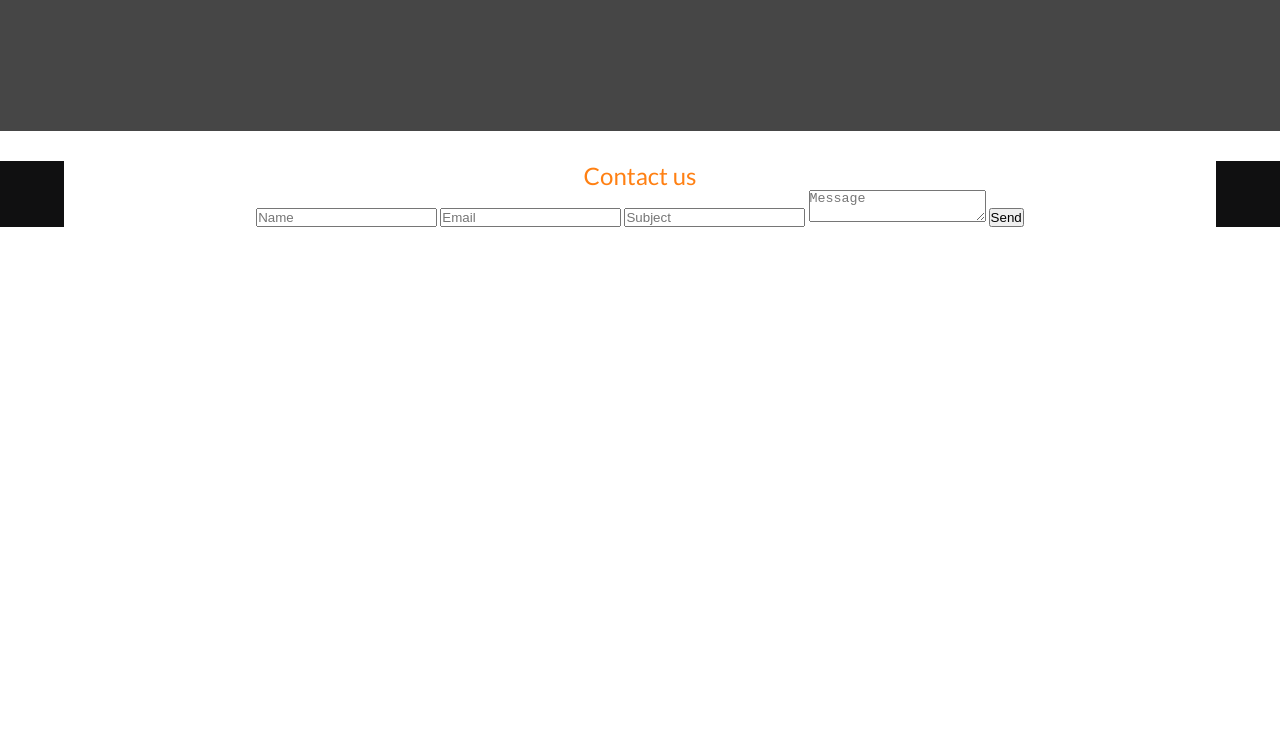
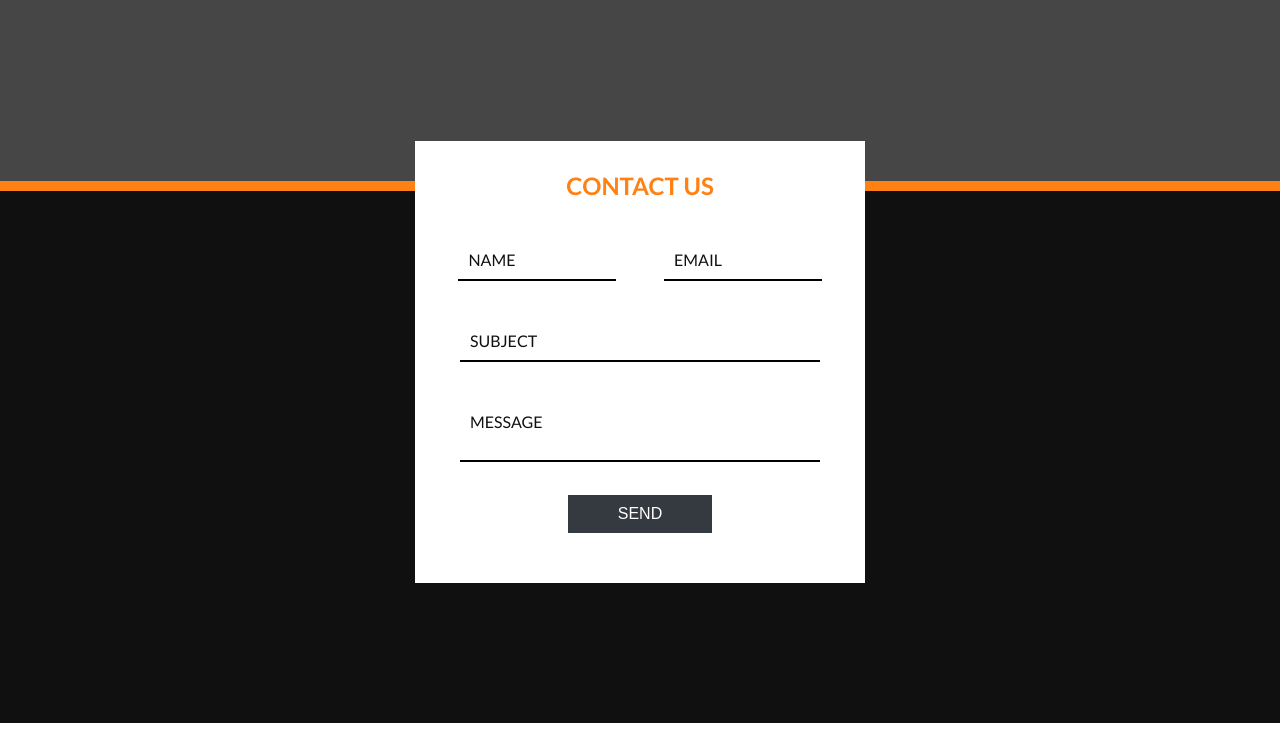
Before and after one commit to Belkowski656/gym-landing-page, a plain HTML site: page index.html in a window 1280 px wide. Shown: the part 2967-3720 px from the top of the page. Before the commit the page ends 3194 px from the top, so only its background shows below. Drawn offline with Linux system fonts and the light colour scheme.

Commit message:
add footer with contact form

```diff
--- a/SCSS/_advantages.scss
+++ b/SCSS/_advantages.scss
@@ -3,6 +3,7 @@
     background-color: #464646;
     padding-top: 20px;
     transform: translateY(-30px);
+    padding-bottom: 50px;
 
     &__container {
         @media (min-width:823px) {
--- a/SCSS/_footer.scss
+++ b/SCSS/_footer.scss
@@ -1,16 +1,92 @@
 .footer {
     background-color: $black;
     text-align: center;
+    transform: translateY(-30px);
+    padding: 50px 0;
+    position: relative;
+
+    &::before {
+        content: "";
+        width: 100%;
+        height: 10px;
+        background-color: $orange;
+        position: absolute;
+        top: 0;
+        left: 0;
+    }
 
     &__box {
         background-color: white;
         width: 90%;
         margin: 0 auto;
+        padding-bottom: 50px;
+        max-width: 450px;
+
+        @media (min-width:823px) {
+            transform: translateY(-90px);
+        }
     }
 
     &__title {
         font-size: $font-size-subtitle;
         color: $orange;
-        font-weight: normal;
+        margin-bottom: 20px;
+        text-transform: uppercase;
+        padding-top: 30px;
     }
+
+    &__input,
+    &__textarea {
+        padding: 10px;
+        font-size: 16px;
+        font-family: 'lato', sans-serif;
+        margin: 20px 0;
+        width: 80%;
+        color: $black;
+        border: none;
+        border-bottom: 2px solid black;
+        transition: .2s;
+    }
+
+    &__input:nth-child(1) {
+        margin-right: 10%;
+    }
+
+    &__input:nth-child(1),
+    &__input:nth-child(2) {
+        width: 35%;
+    }
+
+    &__input::placeholder,
+    &__textarea::placeholder {
+        text-transform: uppercase;
+        color: $black;
+    }
+
+    &__input:focus,
+    &__textarea:focus {
+        outline: none;
+        border-color: $orange;
+    }
+
+    &__textarea {
+        resize: none;
+    }
+
+    &__btn {
+        display: block;
+        margin: 0 auto;
+        padding: 10px 50px;
+        border: none;
+        color: white;
+        text-transform: uppercase;
+        background-color: #343a40;
+        font-size: 16px;
+        margin-top: 10px;
+    }
+
+    &__btn:hover {
+        background-color: $black;
+    }
+
 }
--- a/index.html
+++ b/index.html
@@ -154,7 +154,7 @@
                     <input type="email" placeholder="Email" class="footer__input">
                     <input type="text" placeholder="Subject" class="footer__input">
                     <textarea class="footer__textarea" placeholder="Message"></textarea>
-                    <button class="footer__textarea" type="submit">Send</button>
+                    <button class="footer__btn" type="submit">Send</button>
                 </form>
             </div>
         </footer>
```
Also changed, not shown: css/main.css, 1 other file.
